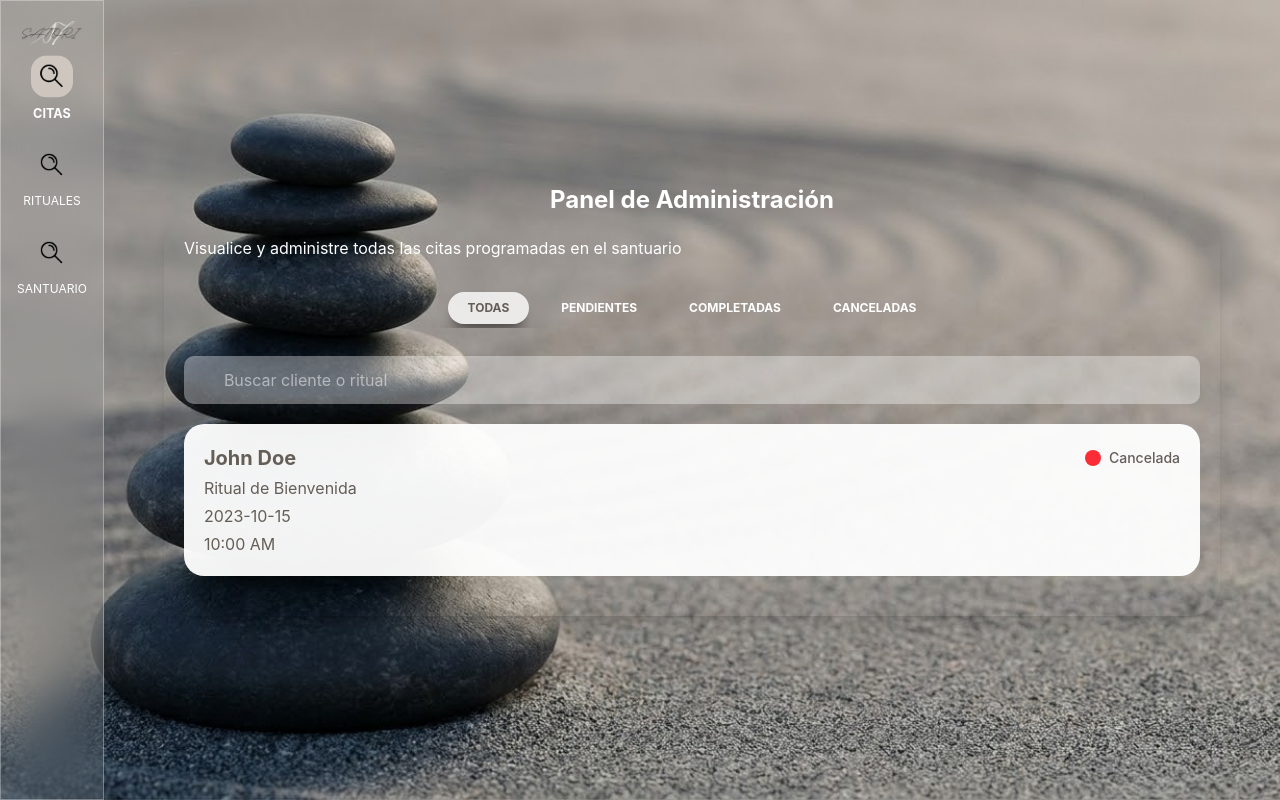
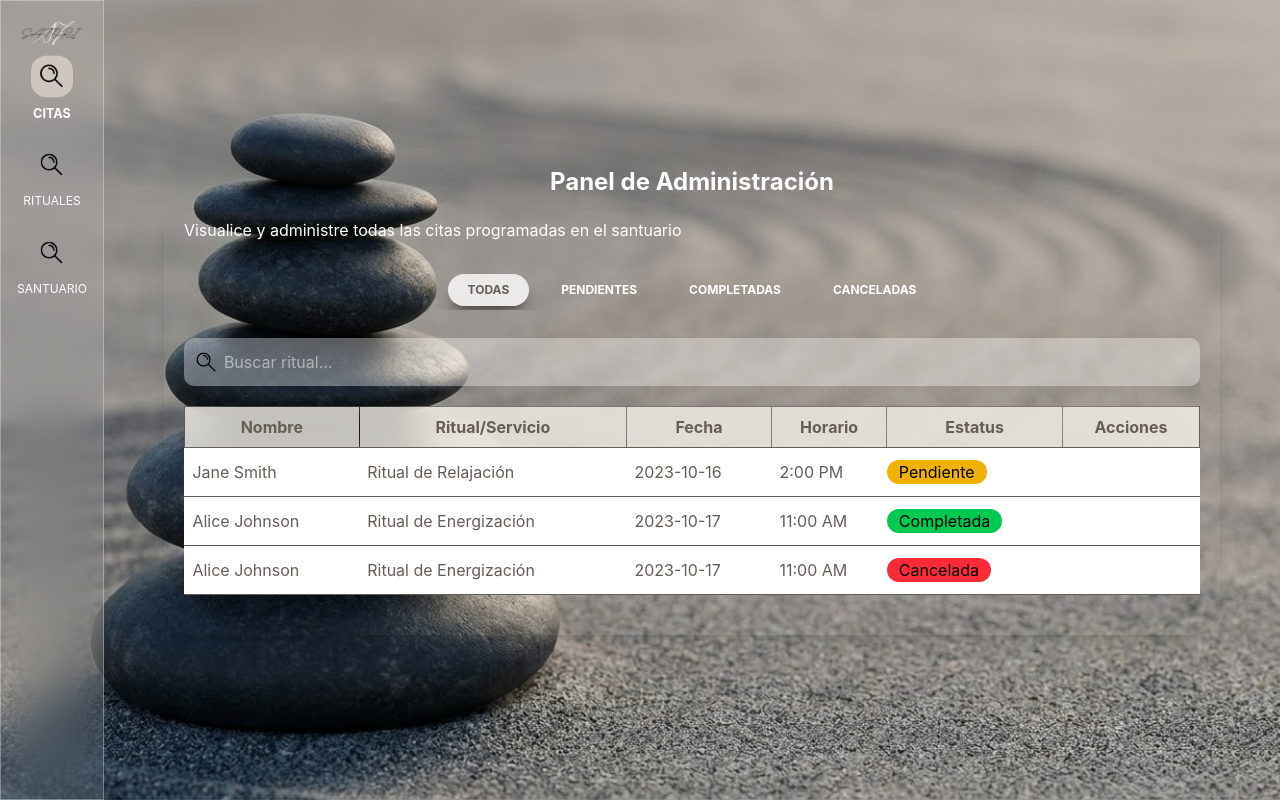
Before and after one commit to Irvin143/SatoriSpa, a React (Vite) app: page / in a window 1280 px wide. Built offline with nearby package versions, Linux system fonts and the light colour scheme.

Commit message:
Creacion de tabla de Citas Ctes Admin

```diff
--- a/src/admin/Paneles/PanelCitas.jsx
+++ b/src/admin/Paneles/PanelCitas.jsx
@@ -1,7 +1,7 @@
 import { useState } from "react";
 import { BotonFiltro } from '../componentesPanel/buttons.jsx';
 
-import puntoVerde from "../../assets/panels/puntoVerde.png";
+import iconLupa from "../../assets/iconLupa.png";
 
 export default function PanelCitas({btnAsideSelect}){
 
@@ -46,8 +46,12 @@ export default function PanelCitas({btnAsideSelect}){
                         onClick={() => setBtnFiltroSelect("CANCELADAS")}
                     />
                 </nav>
-                <input type="text" placeholder="Buscar cliente o ritual" className='pl-10 py-3  rounded-[10px] text-white w-full bg-white/35' />
-                <article className="my-5 text-[#655e57]">
+                <article className='relative w-full mt-5 mb-5'>
+                    <img src={iconLupa} alt="Buscar" className='absolute left-3 top-1/2 transform -translate-y-1/2 w-[20px] h-[20px]' />
+                    <input type="text" placeholder="Buscar ritual..." className='pl-10 py-3  rounded-[10px] text-white w-full bg-white/35' />
+                </article>
+
+                <article className="my-5 text-[#655e57] lg:hidden">
                     <CardCita
                         nombreCte="John Doe"
                         estatus="Cancelada"
@@ -56,6 +60,47 @@ export default function PanelCitas({btnAsideSelect}){
                         horario="10:00 AM"
                     />
                 </article>
+
+                {/*Tabla*/}
+                <article className="my-5 ">
+                    <table className="w-full text-[#655e57] border-collapse-fixed">
+                        <thead >
+                            <tr className="bg-[#f4f0ea]/80 backdrop-blur-md">
+                                <th className="border p-2">Nombre</th>
+                                <th className="border p-2">Ritual/Servicio</th>
+                                <th className="border p-2">Fecha</th>
+                                <th className="border p-2">Horario</th>
+                                <th className="border p-2">Estatus</th>
+                                <th className="border p-2">Acciones</th>
+                            </tr>
+                        </thead>
+
+                        <tbody className="bg-white">
+                            <RegistroTable
+                                nombreCte="Jane Smith"
+                                estatus="Pendiente"
+                                ritual="Ritual de Relajación"
+                                fecha="2023-10-16"
+                                horario="2:00 PM"
+                            />
+                            <RegistroTable
+                                nombreCte="Alice Johnson"
+                                estatus="Completada"
+                                ritual="Ritual de Energización"
+                                fecha="2023-10-17"
+                                horario="11:00 AM"
+                            />
+                            <RegistroTable
+                                nombreCte="Alice Johnson"
+                                estatus="Cancelada"
+                                ritual="Ritual de Energización"
+                                fecha="2023-10-17"
+                                horario="11:00 AM"
+                            />
+                        </tbody>
+                    </table>
+                </article>
+
 
         </section>
     );
@@ -77,3 +122,21 @@ function CardCita({nombreCte, estatus, ritual, fecha, horario}){
         </article>
     );
 }
+
+function RegistroTable({nombreCte, estatus, ritual, fecha, horario}){
+    return(
+        <tr className="border-b">
+            <td className="pl-2 ">{nombreCte}</td>
+            <td className="pl-2">{ritual}</td>
+            <td className="pl-2">{fecha}</td>
+            <td className="pl-2">{horario}</td>
+            <td className=" py-3">
+                <article className={` ${estatus === "Pendiente" ? "bg-yellow-500" : estatus === "Completada" ? "bg-green-500" :estatus === "Cancelada" ? "bg-red-500" : "bg-gray-500"}
+                                    px-3 rounded-full inline-block text-black`} >
+                    {estatus}
+                </article>
+            </td>
+            <td></td>
+        </tr>
+    );
+}
```
